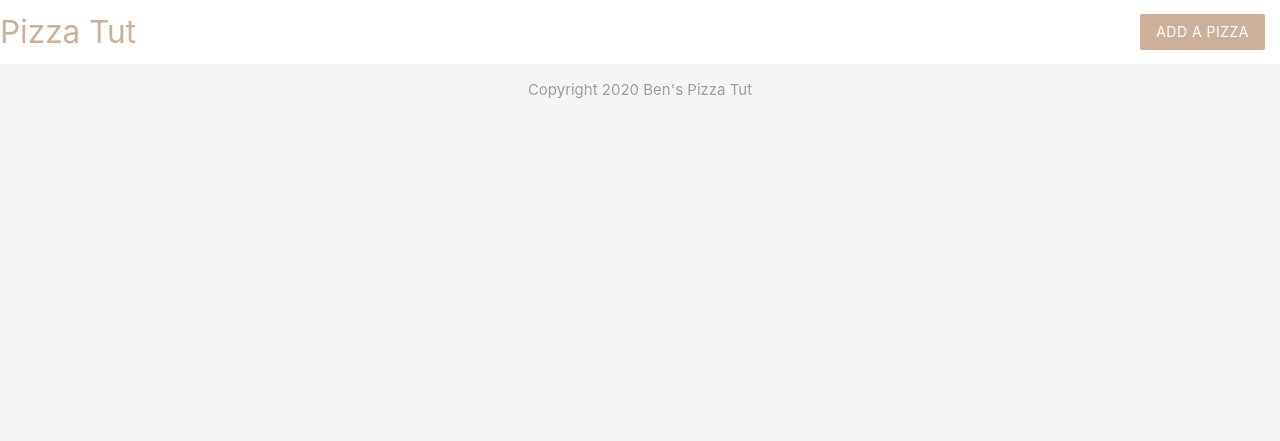
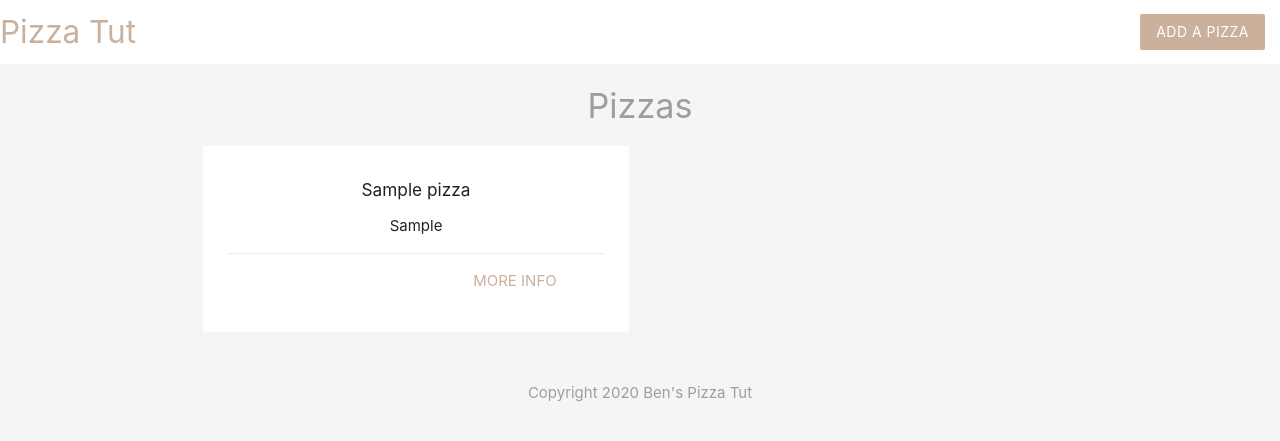
Before and after one commit to Benauld/PHP-tutorial, a PHP site: page / in a window 1280 px wide. Shown: the top 441 px of the page. Run offline with PHP 8.4, Linux system fonts and the light colour scheme; tables that the repository leaves empty or names only in its code hold one stand-in row (values such as "Sample post").

Commit message:
basically finished

```diff
--- /dev/null
+++ b/config/db_connect.php
@@ -0,0 +1,10 @@
+<?php
+
+// connect to database
+$conn = mysqli_connect('localhost', 'ben', 'pizza_tut1234', 'pizza_tut');
+// check connection
+if(!$conn){
+  echo 'connection error:' . myspli_connect_error();
+}
+
+?>
--- a/index.php
+++ b/index.php
@@ -1,9 +1,46 @@
 <?php
+
+// connect to database
+include('./config/db_connect.php');
+
+// write query for all pizzas
+$sql = 'SELECT title, ingredients, id FROM pizzas ORDER BY created_at';
+// make query and get result
+$result = mysqli_query($conn, $sql);
+// fetch the resulting rows as an array
+$pizzas = mysqli_fetch_all($result, MYSQLI_ASSOC);
+// free the result from memory
+mysqli_free_result($result);
+//close connection
+mysqli_close($conn);
+
+
 
 ?>
 <!DOCTYPE html>
 <html>
   <?php include('templates/header.php') ?>
+  <h4 class="center grey-text">Pizzas</h4>
+  <div class="container">
+    <div class="row">
+      <?php foreach($pizzas as $pizza): ?>
+        <div class="col s6 md3">
+          <div class="card z-depth-0">
+            <div class="card-content center">
+              <h6><?php echo htmlspecialchars($pizza['title']); ?></h6>
+              <ul> <?php foreach (explode(',',$pizza['ingredients']) as $ingredient): ?>
+               <li> <?php echo htmlspecialchars($ingredient); ?></li>
+              <?php endforeach; ?>
+              </ul>
+              <div class="card-action right-align">
+                <a href="details.php?id=<?php echo $pizza['id']?>" class="brand-text">more info</a>
+              </div>
+            </div>
+          </div>
+        </div>
+      <?php endforeach; ?>
+    </div>
+  </div>
   <?php include('templates/footer.php') ?>
 
 </html>
--- a/templates/header.php
+++ b/templates/header.php
@@ -19,10 +19,10 @@
 <body class="grey lighten-4">
 <nav class="white z-depth-0">
   <div class-"container">
-    <a href="#" class="brand-logo brand-text">Pizza Tut</a>
+    <a href="index.php" class="brand-logo brand-text">Pizza Tut</a>
     <ul id="nav=mobile" class="right hide-on-small-and-down">
       <li>
-        <a href="#" class="btn brand z-depth-0">Add a Pizza</a>
+        <a href="add.php" class="btn brand z-depth-0">Add a Pizza</a>
       </li>
     </ul>
 
```
Also changed, not shown: add.php (+17 -1 lines), details.php (added, +54 -0 lines).
